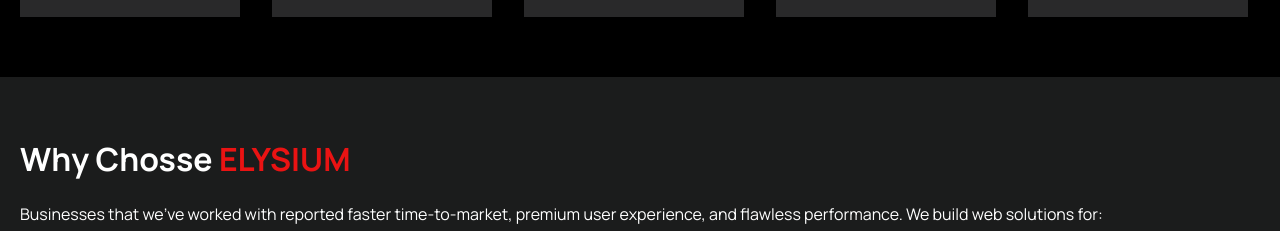
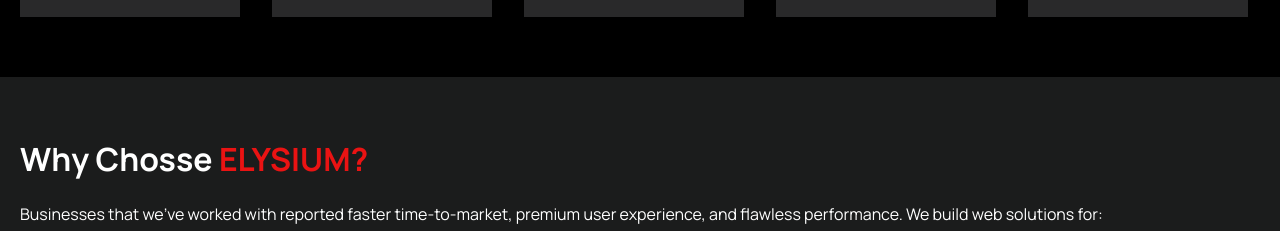
Before and after one commit to iabhaykaran/Elysium-Company, a React (Create React App) app in the folder elysium-app/: page / in a window 1280 px wide. Shown: the part 1060-1291 px from the top of the page. Built offline with nearby package versions, Linux system fonts and the light colour scheme.

Commit message:
Update OurClients.js

```diff
--- a/elysium-app/src/Sections/OurClients.js
+++ b/elysium-app/src/Sections/OurClients.js
@@ -5,7 +5,7 @@
     <div className="service-box bg-grey">
       <h1>
         Why Chosse
-        <span className="text-half-color"> ELYSIUM </span>
+        <span className="text-half-color"> ELYSIUM? </span>
       </h1>
       <br />
       <div>
```
